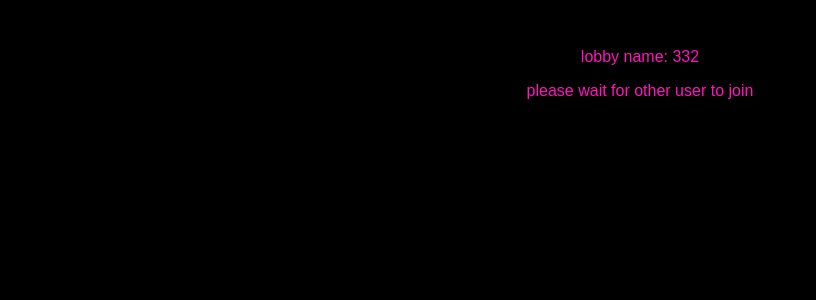
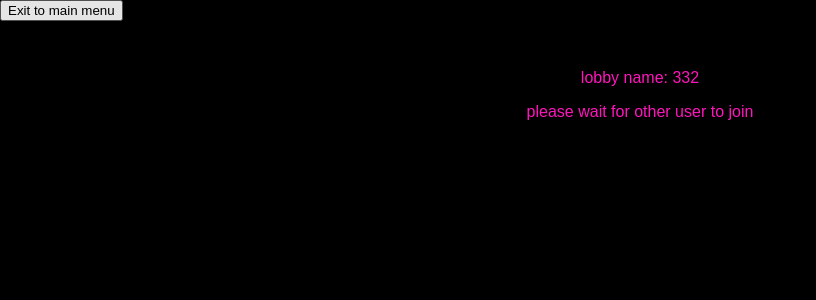
Before and after one commit to N-Khouri/Le_epic_hax0rs, a Flask app: page /Create_lobby in a window 1280 px wide. Shown: the top 300 px of the page, without its empty margins (0-816 px from the left). Run offline with Flask 2, Linux system fonts and the light colour scheme; data that the repository does not hold is empty; some libraries are stand-ins or nearby versions.

Commit message:
whatever im tired

```diff
--- a/static/css/style.css
+++ b/static/css/style.css
@@ -345,7 +345,7 @@ tbody tr:nth-child(even){
 
 .lobby{
     float: right;
-    color: var(--clr-neon-purple);
+    color: var(--clr-neon-pink);
 }
 
 .BasicMenu{
--- a/templates/joinLobby_screen.html
+++ b/templates/joinLobby_screen.html
@@ -16,6 +16,10 @@
     </script>
 </head>
 <body>
+    <a href= "main_menu">
+        <button class="exitGame"> Exit to main menu</button>
+    </a>
+
     <div class = "BasicMenu">
     <p> Specify what room you wish to join</p>
     <input type="text" id="room" name="room">
--- a/templates/loading_screen.html
+++ b/templates/loading_screen.html
@@ -8,6 +8,10 @@
 
 </head>
 <body>
+
+    <a href= "main_menu">
+        <button class="exitGame"> Exit to main menu</button>
+    </a>
 
     <script type="text/javascript">
         const socket = io();
```
